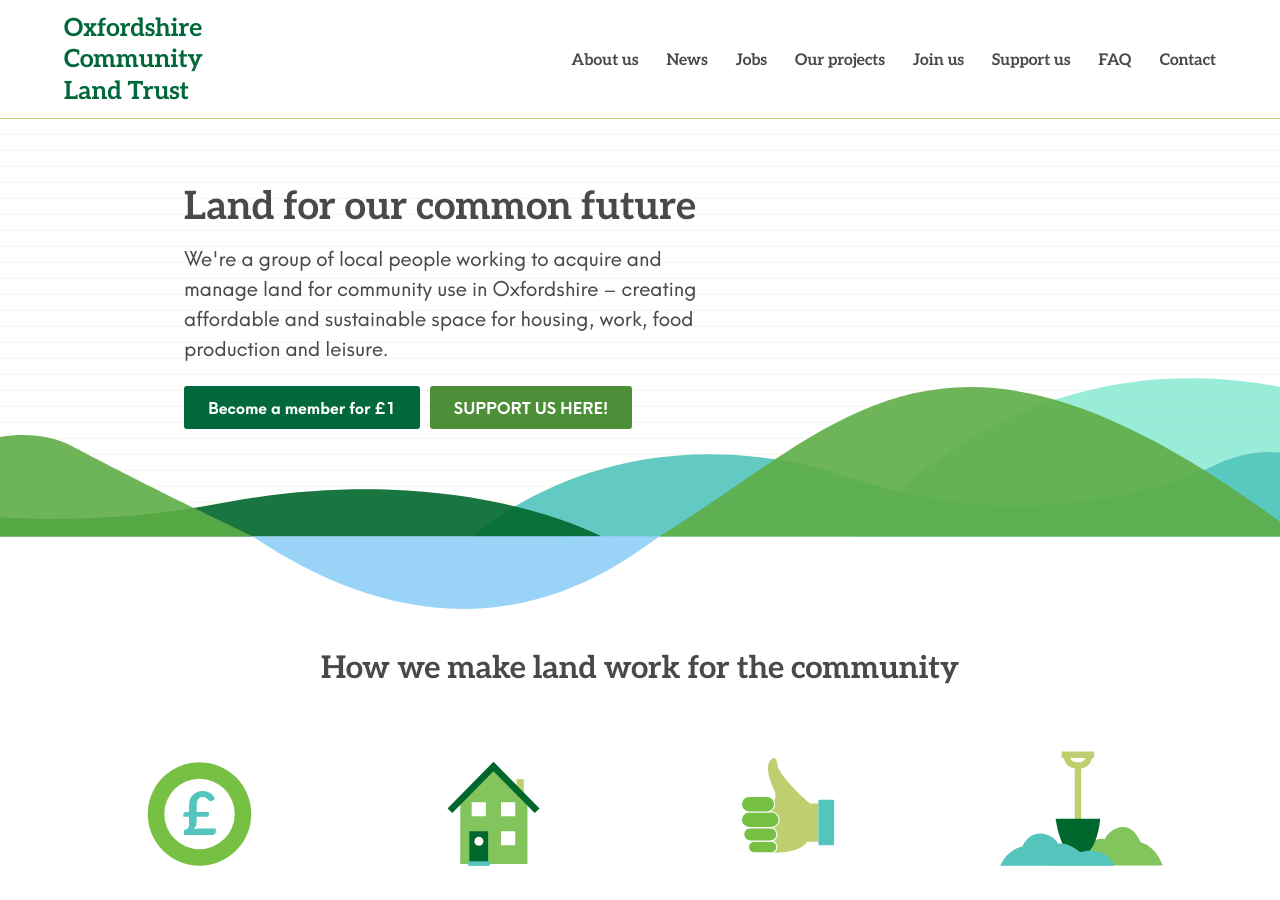
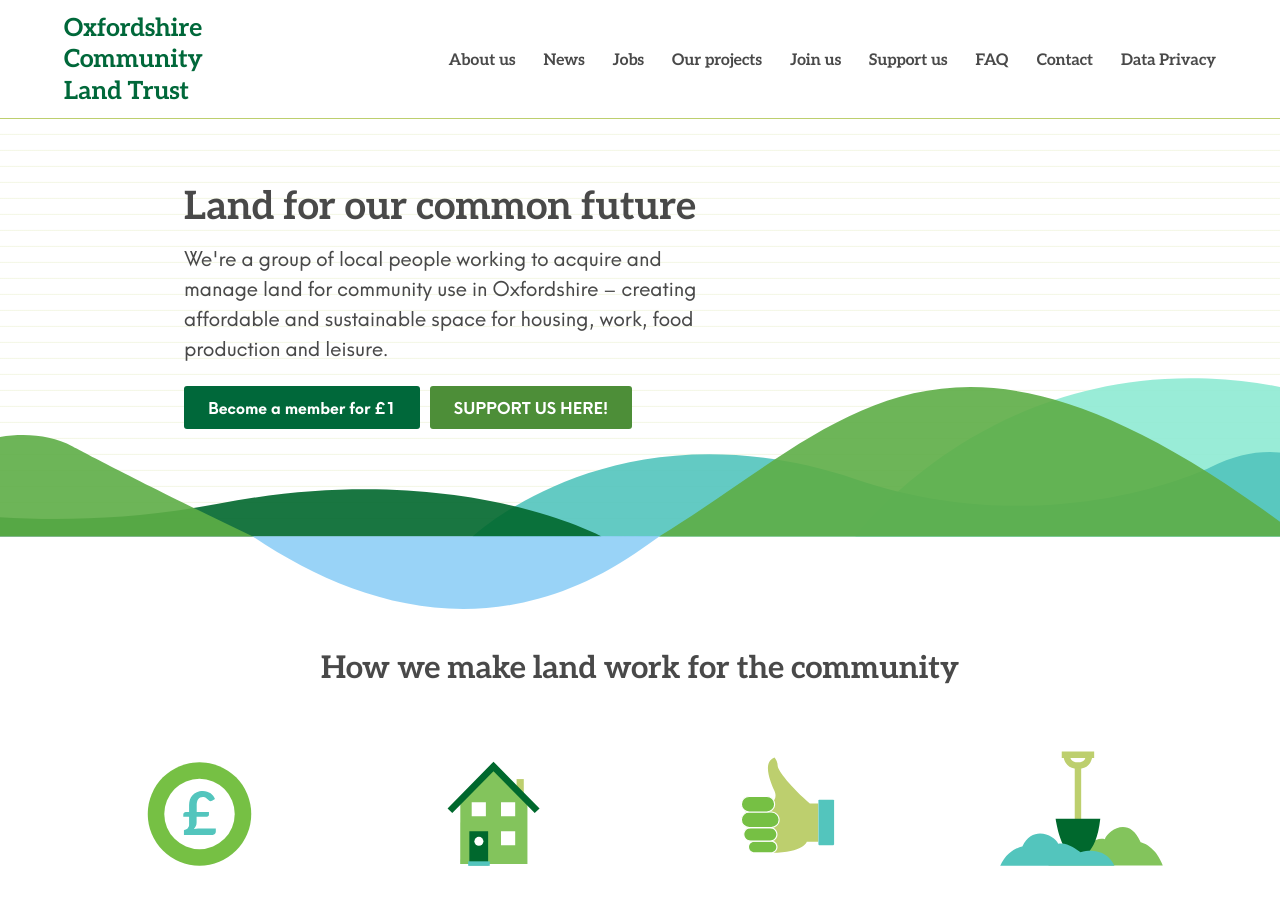
Before and after one commit to johnpuddephatt/oclt, a Jekyll site: the page built from _pages/index.md, in a window 1280 px wide and 900 px high. Built offline with Jekyll 4.4.1, drawn with Linux system fonts in a browser that asks for light colours.

Commit message:
Update from Forestry.io Oxfordshire CLT updated _data/navigation.yml

```diff
--- a/_data/navigation.yml
+++ b/_data/navigation.yml
@@ -12,3 +12,4 @@ header_menu:
 - page: pages/support-us.md
 - page: pages/faq.md
 - page: pages/contact.md
+- page: pages/data-privacy.md
```
